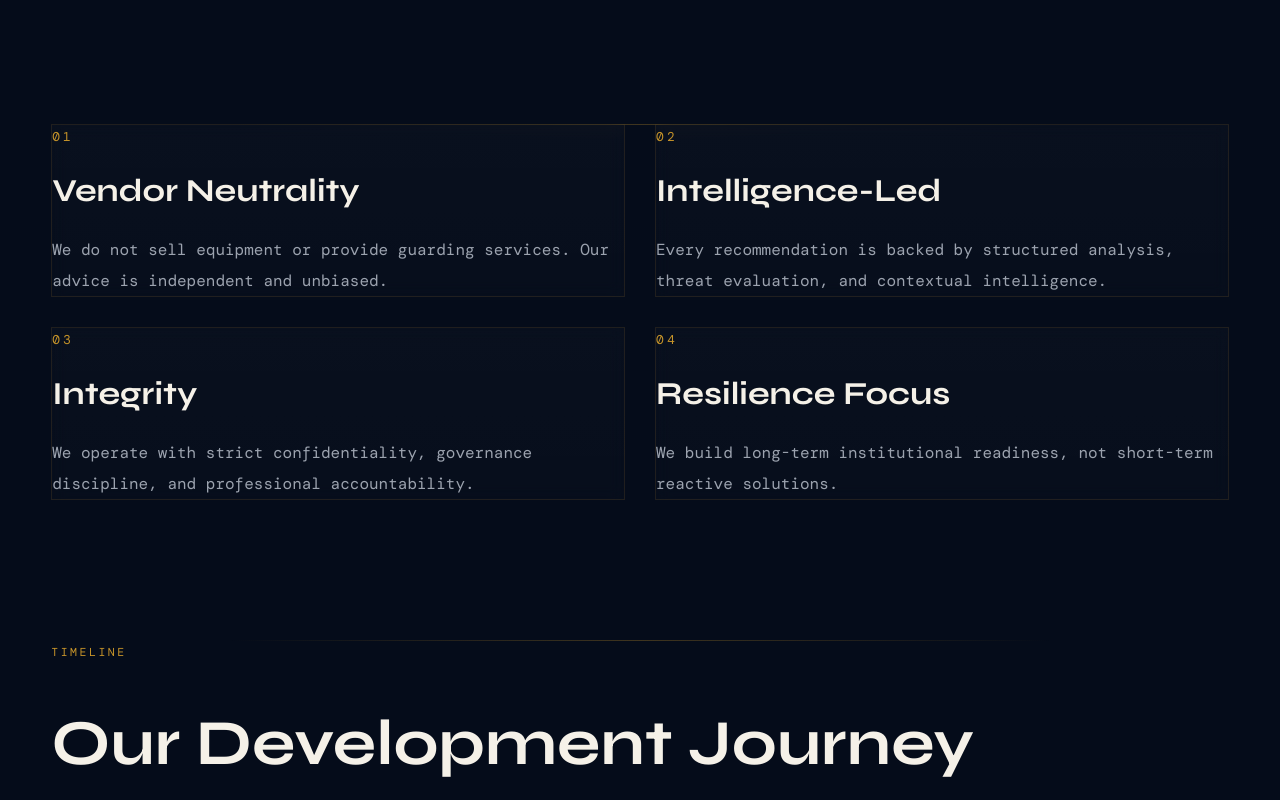
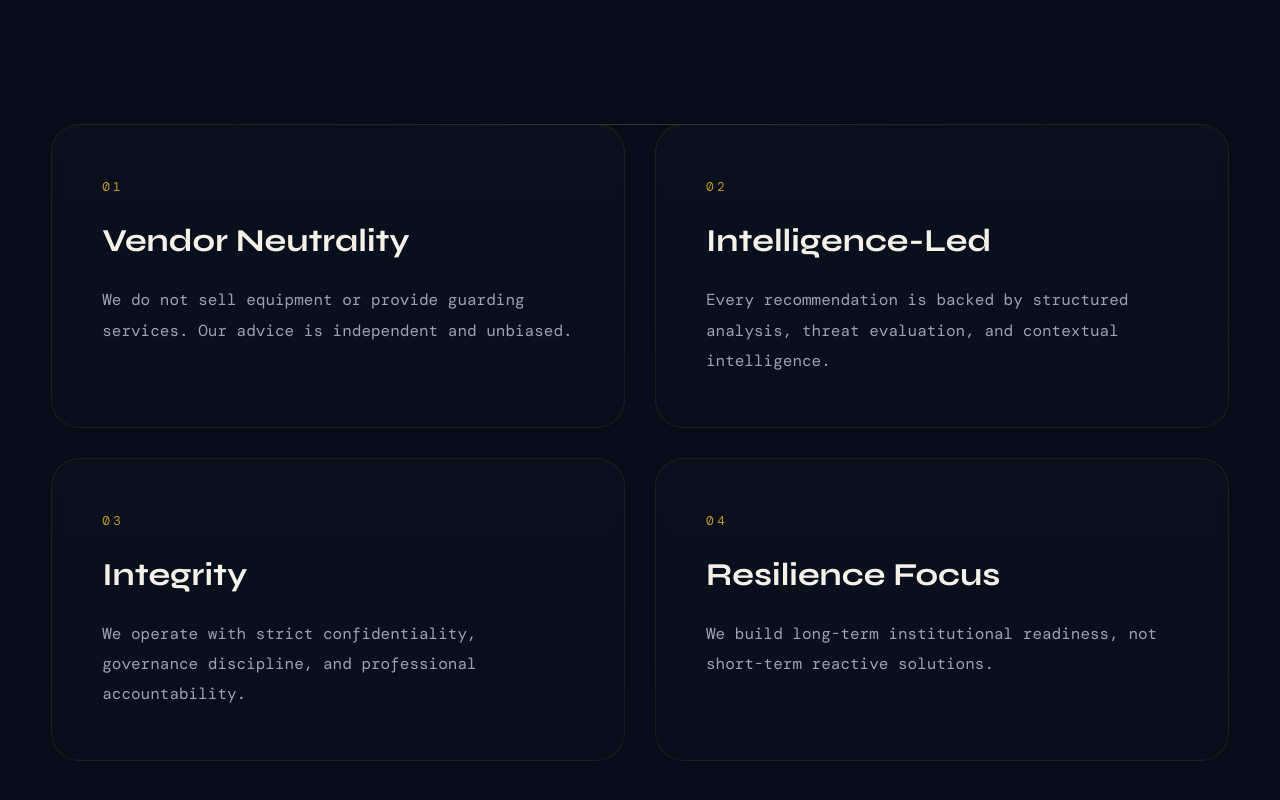
Before and after one commit to binarymusa/ulinzi360, a plain HTML site: page about.html in a window 1280 px wide. Shown: the part 1320-2120 px from the top of the page. Drawn offline with nearby package versions, Linux system fonts and the light colour scheme; a web font is replaced by a local one.

Commit message:
Update 4/n

```diff
--- a/css/style.css
+++ b/css/style.css
@@ -729,6 +729,12 @@ section::before{
   position:relative;
 
   border:1px solid var(--line);
+
+  padding:50px;
+
+  border-radius:var(--radius);
+
+  overflow:hidden;
 
   background:
   linear-gradient(
```
